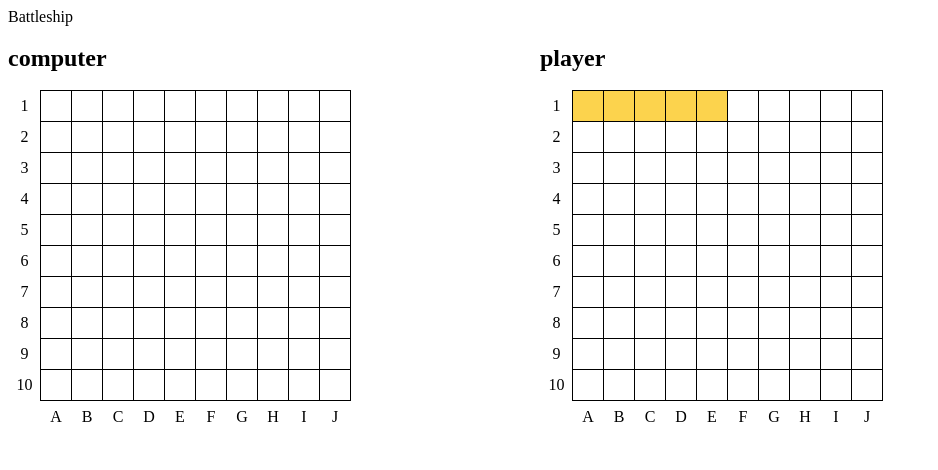
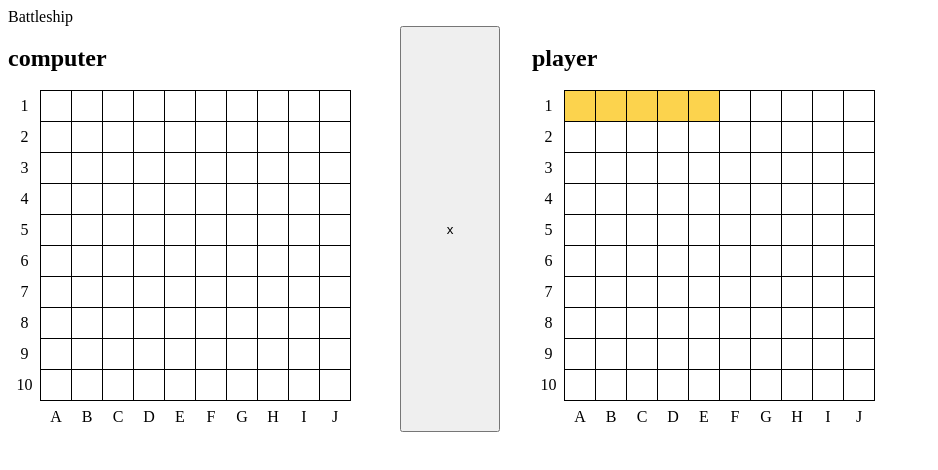
Before and after one commit to hspark220/battleship, a website built with webpack: page src/template.html in a window 1280 px wide. Both pictures are taken after a click on the element 588 px from the left and 106 px from the top of the page. Shown: the whole page, without its empty margins (0-938 px from the left). Built offline with nearby package versions, Linux system fonts and the light colour scheme.

Commit message:
Fix all bugs
all the numbers are messed up now... but visual works... so....
for now keeping it this way...

```diff
--- a/src/game.js
+++ b/src/game.js
@@ -68,7 +68,7 @@ const Game = () => {
 
         for (let i = 0; i < 10; i++) {
             for (let j = 0; j < 10; j++) {
-                const box = document.getElementById(`board1:x${i}y${j}`);
+                const box = document.getElementById(`board1:x${j}y${i}`);
                 box.setAttribute('class','box box-hover')
                 box.addEventListener('click', (e) => {
                     if (turn == 0) {
@@ -97,6 +97,14 @@ const Game = () => {
     const _placeShips = (playerBoard, computerBoard) => {
         const shipLengths = [5,4,3,3,2];
         let shipIndex = 0;
+        let direction = 'x';
+        const directionButton = document.createElement('button');
+        directionButton.innerHTML = 'x';
+        directionButton.addEventListener('click', () => {
+            direction = direction == 'x' ? 'y' : 'x';
+            directionButton.innerHTML = direction == 'x' ? 'x' : 'y';
+        })
+        document.querySelector('.gameboard').append(directionButton);
 
         for (let i = 0; i < 10; i++) {
             for (let j = 0; j < 10; j++) {
@@ -105,10 +113,9 @@ const Game = () => {
                 box.addEventListener('click', () => {
                     if (shipIndex < 5) {
                         console.log(shipIndex);
-                        if (playerBoard.placeShip(i,j,shipLengths[shipIndex], 'x') != null) {
-                            _colorShips(i,j,shipLengths[shipIndex], 'x');
+                        if (playerBoard.placeShip(i,j,shipLengths[shipIndex], direction) != null) {
+                            _colorShips(i,j,shipLengths[shipIndex], direction);
                             shipIndex++;
-                            console.log(playerBoard.board);
                             if (shipIndex == 5) _enableBoard(playerBoard, computerBoard);
                         }
                     }
@@ -117,6 +124,8 @@ const Game = () => {
         }
 
         computerBoard.placeShip(0,0,5,'x');
+        console.log(computerBoard.board);
+        console.log(playerBoard.board);
     }
 
     const _colorShips = (x,y, length, direction) => {
--- a/src/gameboard.js
+++ b/src/gameboard.js
@@ -37,7 +37,6 @@ const Gameboard = () => {
                 x++;
 
             }
-            console.log('hello');
             return 1;
         } else return null;
     }
--- a/src/player.js
+++ b/src/player.js
@@ -7,6 +7,7 @@ const Player = (name) => {
     }
 
     const attack = (y, x, board) => {
+        console.log(`${x} ${y}`)
         if(!isLegalMove(x,y,board)) return null;
         board.receiveAttack(x,y);
         return `${name} x:${x} y:${y}`
--- a/src/style.css
+++ b/src/style.css
@@ -1,6 +1,13 @@
 .gameboard {
-    display: flex;
+    display: grid;
+    grid-template-columns: 360px 100px 360px;
+    grid-template-areas:
+    "computer button player";
     gap: 2rem;
+}
+
+button {
+    grid-area: button;
 }
 
 .player, .computer {
@@ -10,7 +17,7 @@
     "title title"
     "y-axis board"
     "blank x-axis";
-    width: 500px;
+    width: 360px;
 }
 .title {
     grid-area: title;
```
